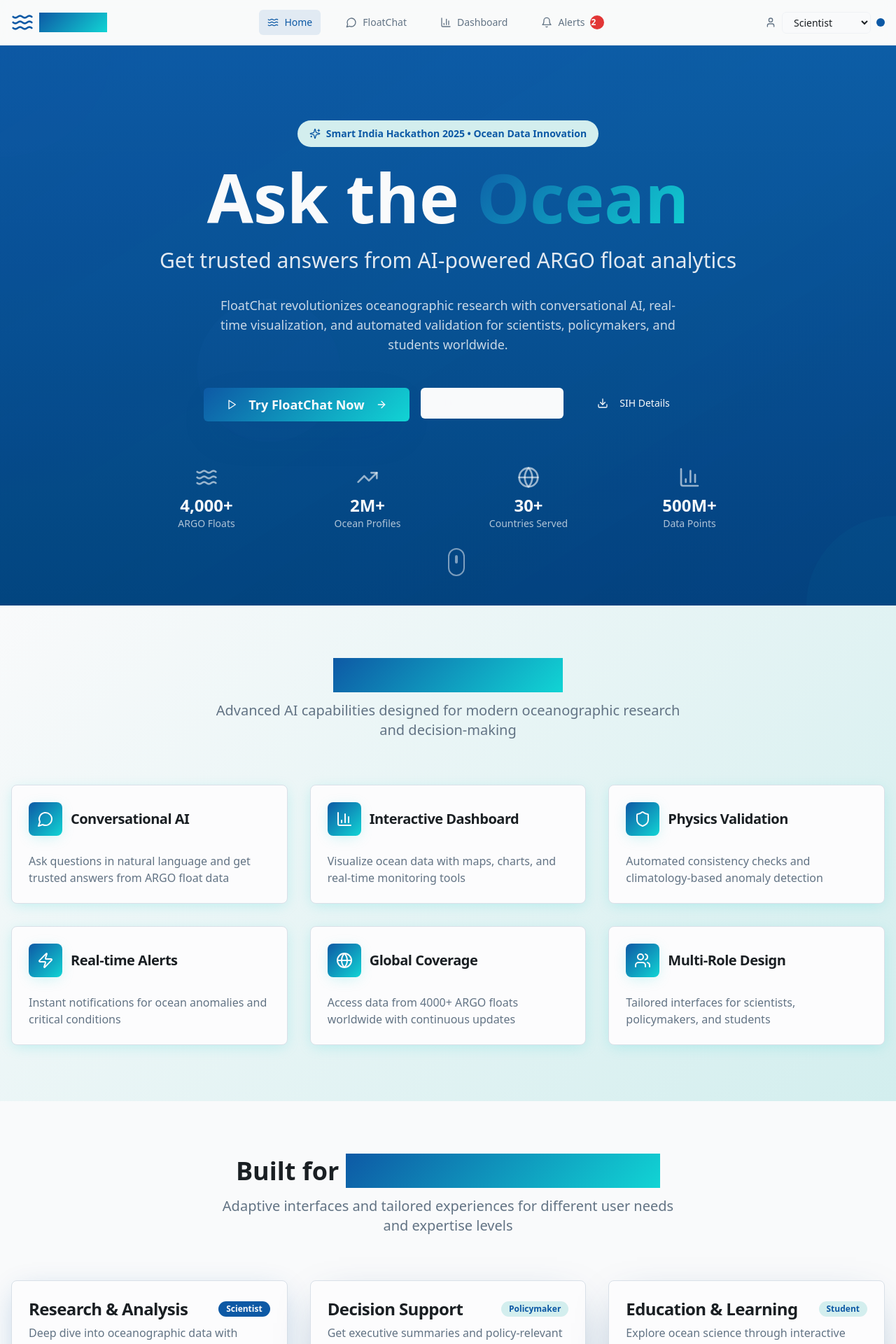
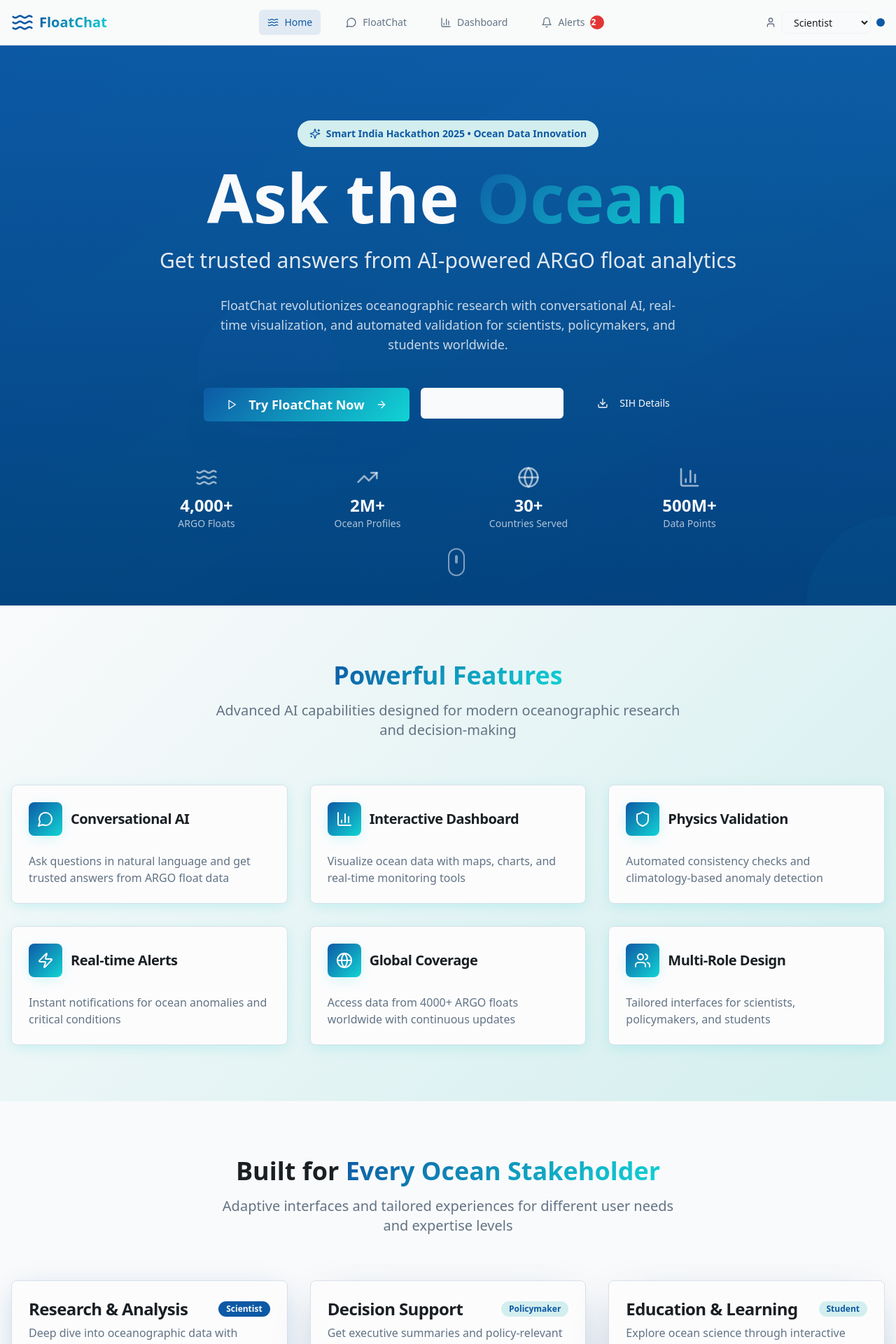
Before and after one commit to vikasr1503/float-query-ocean, a React (Vite) app: page / in a window 1280 px wide. Shown: the top 1920 px of the page at 70% size. Built offline with nearby package versions, Linux system fonts and the light colour scheme; the HTML template or start-up script is replaced by a standard one.

Commit message:
Fix useNavigate context errors

```diff
--- a/src/components/Navigation.tsx
+++ b/src/components/Navigation.tsx
@@ -41,7 +41,7 @@ export const Navigation = ({ currentRole = "Scientist", onRoleChange }: Navigati
               <Waves className="h-8 w-8 text-primary animate-wave" />
               <div className="absolute inset-0 bg-primary/20 rounded-full animate-ripple" />
             </div>
-            <span className="text-xl font-bold gradient-ocean bg-clip-text text-transparent">
+            <span className="text-xl font-bold gradient-ocean-text">
               FloatChat
             </span>
           </div>
--- a/src/pages/Chat.tsx
+++ b/src/pages/Chat.tsx
@@ -131,7 +131,7 @@ const Chat = () => {
         {/* Header */}
         <div className="text-center mb-8">
           <h1 className="text-4xl font-bold mb-4">
-            <span className="gradient-ocean bg-clip-text text-transparent">FloatChat</span>
+            <span className="gradient-ocean-text">FloatChat</span>
           </h1>
           <p className="text-lg text-muted-foreground mb-2">
             Ask the ocean. Get trusted answers.
--- a/src/pages/Dashboard.tsx
+++ b/src/pages/Dashboard.tsx
@@ -91,7 +91,7 @@ const Dashboard = () => {
         {/* Header */}
         <div className="mb-8">
           <h1 className="text-4xl font-bold mb-2">
-            <span className="gradient-ocean bg-clip-text text-transparent">
+            <span className="gradient-ocean-text">
               {roleView.title}
             </span>
           </h1>
--- a/src/pages/Index.tsx
+++ b/src/pages/Index.tsx
@@ -211,7 +211,7 @@ const Index = () => {
         <div className="container mx-auto px-4">
           <div className="text-center mb-16">
             <h2 className="text-4xl font-bold mb-4">
-              <span className="gradient-ocean bg-clip-text text-transparent">Powerful Features</span>
+              <span className="gradient-ocean-text">Powerful Features</span>
             </h2>
             <p className="text-xl text-muted-foreground max-w-2xl mx-auto">
               Advanced AI capabilities designed for modern oceanographic research and decision-making
@@ -246,7 +246,7 @@ const Index = () => {
         <div className="container mx-auto px-4">
           <div className="text-center mb-16">
             <h2 className="text-4xl font-bold mb-4">
-              Built for <span className="gradient-ocean bg-clip-text text-transparent">Every Ocean Stakeholder</span>
+              Built for <span className="gradient-ocean-text">Every Ocean Stakeholder</span>
             </h2>
             <p className="text-xl text-muted-foreground max-w-2xl mx-auto">
               Adaptive interfaces and tailored experiences for different user needs and expertise levels
@@ -339,7 +339,7 @@ const Index = () => {
           <div className="flex flex-col md:flex-row items-center justify-between">
             <div className="flex items-center space-x-2 mb-4 md:mb-0">
               <Waves className="h-6 w-6 text-primary animate-wave" />
-              <span className="text-xl font-bold gradient-ocean bg-clip-text text-transparent">
+              <span className="text-xl font-bold gradient-ocean-text">
                 FloatChat
               </span>
             </div>
--- a/src/pages/SIH.tsx
+++ b/src/pages/SIH.tsx
@@ -24,7 +24,7 @@ const SIH = () => {
         {/* Title Slide */}
         <div className="text-center mb-12">
           <h1 className="text-5xl font-bold mb-4">
-            <span className="gradient-ocean bg-clip-text text-transparent">FloatChat</span>
+            <span className="gradient-ocean-text">FloatChat</span>
           </h1>
           <p className="text-2xl text-muted-foreground mb-6">
             AI-Powered Ocean Data Portal for ARGO Float Analytics
```
